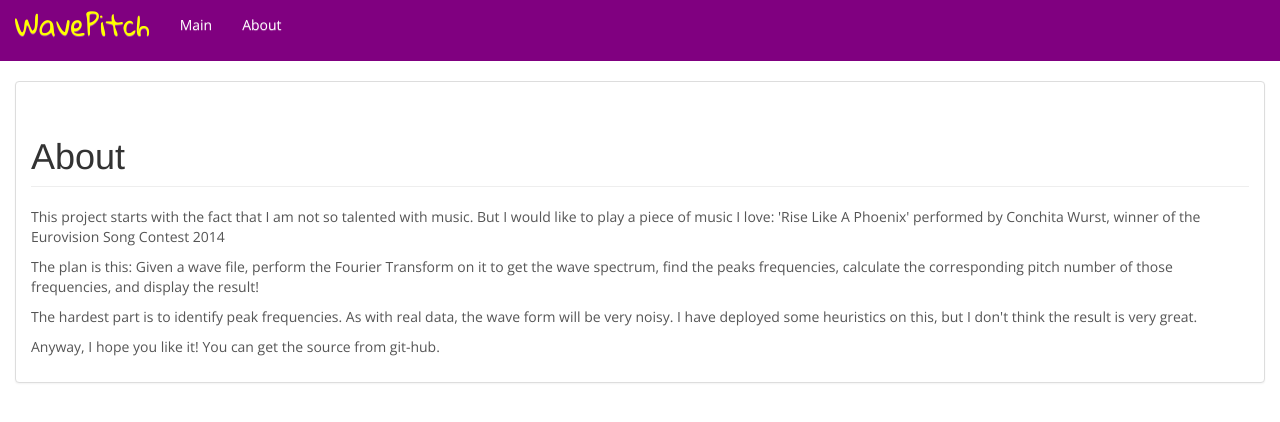
After one commit to thomasina-lee/wavepitch, a Flask app: page /about in a window 1280 px wide. The commit adds this page. Shown: the top 422 px of the page. Run offline with Flask 2, Linux system fonts and the light colour scheme; parts of the project's set-up code (start-up, migrations or seed data) failed here and were passed over; some libraries are stand-ins or nearby versions.

Commit message:
new add about page, change appearances

```diff
--- a/webapp/app.py
+++ b/webapp/app.py
@@ -21,11 +21,19 @@ def index():
     """
 
     default_url = 'https://s3-eu-west-1.amazonaws.com/music-analysis/rise like a phoenix beginning.wav'
-    return flask.render_template("index.html", default_url = default_url)
+    return flask.render_template("index.html", active_page='main', default_url = default_url)
 
 
 
+@app.route("/about")
+def about():
+    """
+    When you request the root path, you'll get the index.html template.
 
+    """
+
+
+    return flask.render_template("about.html", active_page='about')
 
 
 
--- a/webapp/static/css/wavepitch.css
+++ b/webapp/static/css/wavepitch.css
@@ -2,7 +2,7 @@
 
 @import url(http://fonts.googleapis.com/css?family=Gloria+Hallelujah);
 
-
+@import url(http://fonts.googleapis.com/css?family=Open+Sans);
 
 .d3-tip {
   line-height: 1;
@@ -33,9 +33,9 @@
   left: 0;
 }
 
-/** 200439 **/
 
-div #wavepitch_chart_container {
+
+#wavepitch_chart_container {
   overflow-x: scrollbar;
   overflow-y: hidden;
 }
@@ -63,11 +63,37 @@ div #wavepitch_chart_container {
 }
 
 .navbar{
+  background-color: purple;
+}
 
+.navbar .icon-bar{
+  background-color: white;
+}
+
+.navbar .navbar-nav a{
+  color: white;
 }
 
 .navbar-brand{
   font-family: 'Gloria Hallelujah', cursive;
   font-size:28px;
-  color: red;
+  color: yellow;
 }
+
+
+body {
+  font-family: 'Open Sans', sans-serif;
+  color: #555;
+}
+
+h1, .h1,
+h2, .h2,
+h3, .h3,
+h4, .h4,
+h5, .h5,
+h6, .h6 {
+  margin-top: 0;
+  font-family: "Helvetica Neue", Helvetica, Arial, sans-serif;
+  font-weight: normal;
+  color: #333;
+}
--- /dev/null
+++ b/webapp/templates/about.html
@@ -0,0 +1,32 @@
+{% extends "base.html" %}
+{% block content %}
+    <div class="container-fluid">
+       <div class="panel panel-default">
+           <div class="panel-body">
+           <h1 class="page-header">About</h1>
+           <p>This project starts with the fact that I am not so talented with music.
+           But I would like to play a piece of music I love:  'Rise Like A Phoenix'
+           performed by Conchita Wurst, winner of the Eurovision Song Contest 2014 </p>
+
+           <p>
+           The plan is this:  Given a wave file,
+           perform the Fourier Transform on it to get the wave spectrum,
+           find the peaks frequencies,
+           calculate the corresponding pitch number of those frequencies,
+           and display the result!
+           </p>
+
+           <p>
+           The hardest part is to identify peak frequencies.  As with real data,
+           the wave form will be very noisy.  I have deployed some heuristics on this,
+           but I don't think the result is very great.
+           </p>
+
+            <p>
+           Anyway, I hope you like it!   You can get the source from git-hub.
+           </p>
+
+          </div>
+        </div>
+    </div>
+{% endblock %}
--- a/webapp/templates/base.html
+++ b/webapp/templates/base.html
@@ -19,11 +19,11 @@
 
     <link rel="stylesheet" href="/static/css/wavepitch.css">
 
-    <link href='http://fonts.googleapis.com/css?family=Mrs+Sheppards' rel='stylesheet' type='text/css'>
+
   </head>
 	<body>
 
-		<nav class="navbar navbar-static-top  navbar-inverse" role="navigation">
+		<nav class="navbar navbar-static-top " role="navigation">
 			<div class="container-fluid">
 				<div class="navbar-header">
 					<button type="button" class="navbar-toggle collapsed"
@@ -38,20 +38,25 @@
 				<div class="collapse navbar-collapse"
 					id="bs-example-navbar-collapse-1">
 					<ul class="nav navbar-nav">
-						<li class="active"><a href="#">Link</a></li>
-						<li><a href="#">Link</a></li>
+						<li {% if active_page == "main" %} class="active" {% endif %}>
+						  <a href="/">Main</a>
+						</li>
+						<li {% if active_page == "about" %} class="active" {% endif %}>
+						  <a href="/about">About</a>
+						</li>
 					</ul>
 				</div>
+
 
 			</div>
 
 
+		</nav>
 
-		</nav>
 
 	{% block content %} {% endblock %}
 
 
 
-  /body>
+  </body>
 </html>
```
Also changed, not shown: webapp/static/js/app/wavepitch_plot.js (+11 -3 lines), webapp/templates/index.html (+13 -4 lines).
